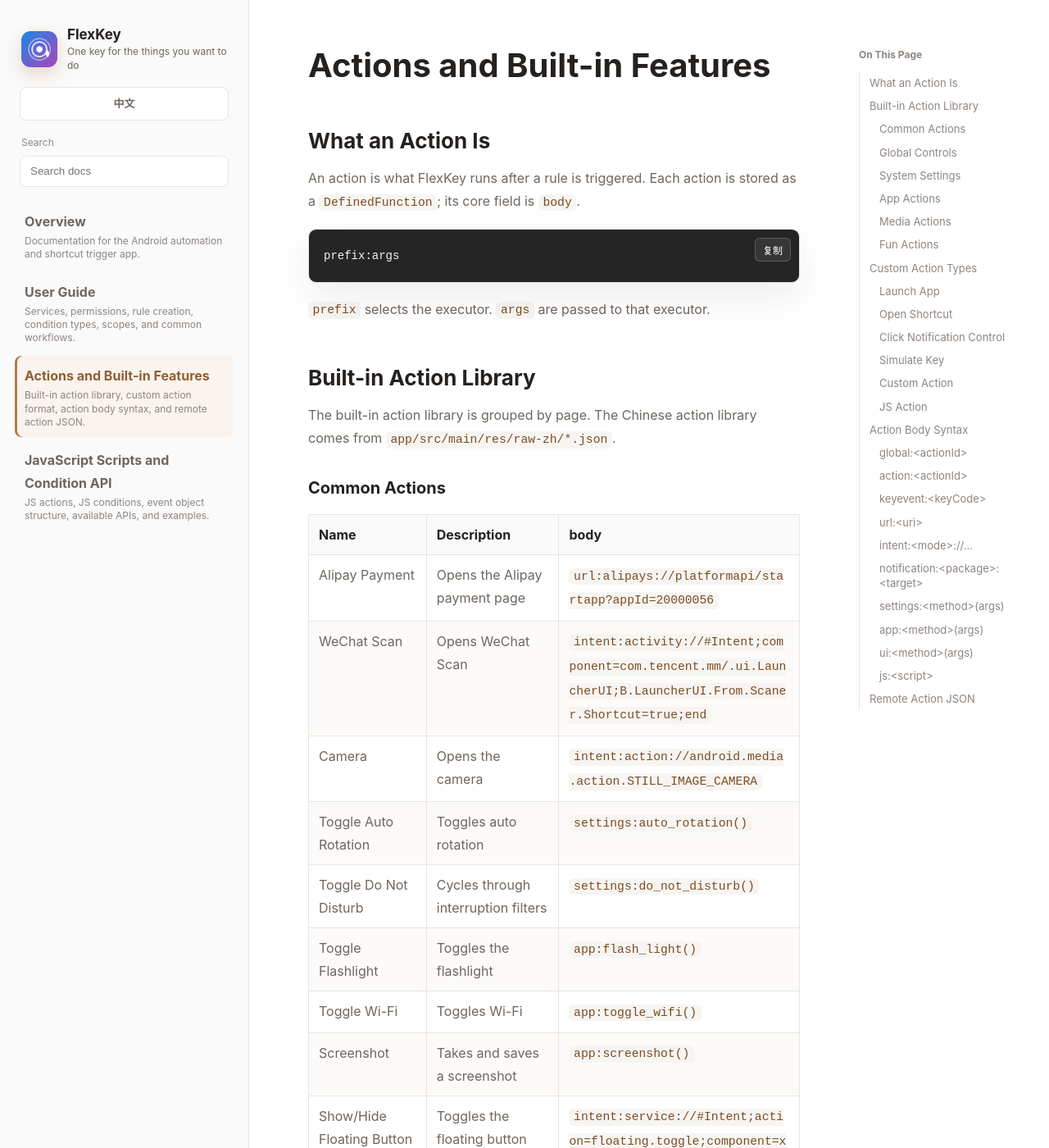
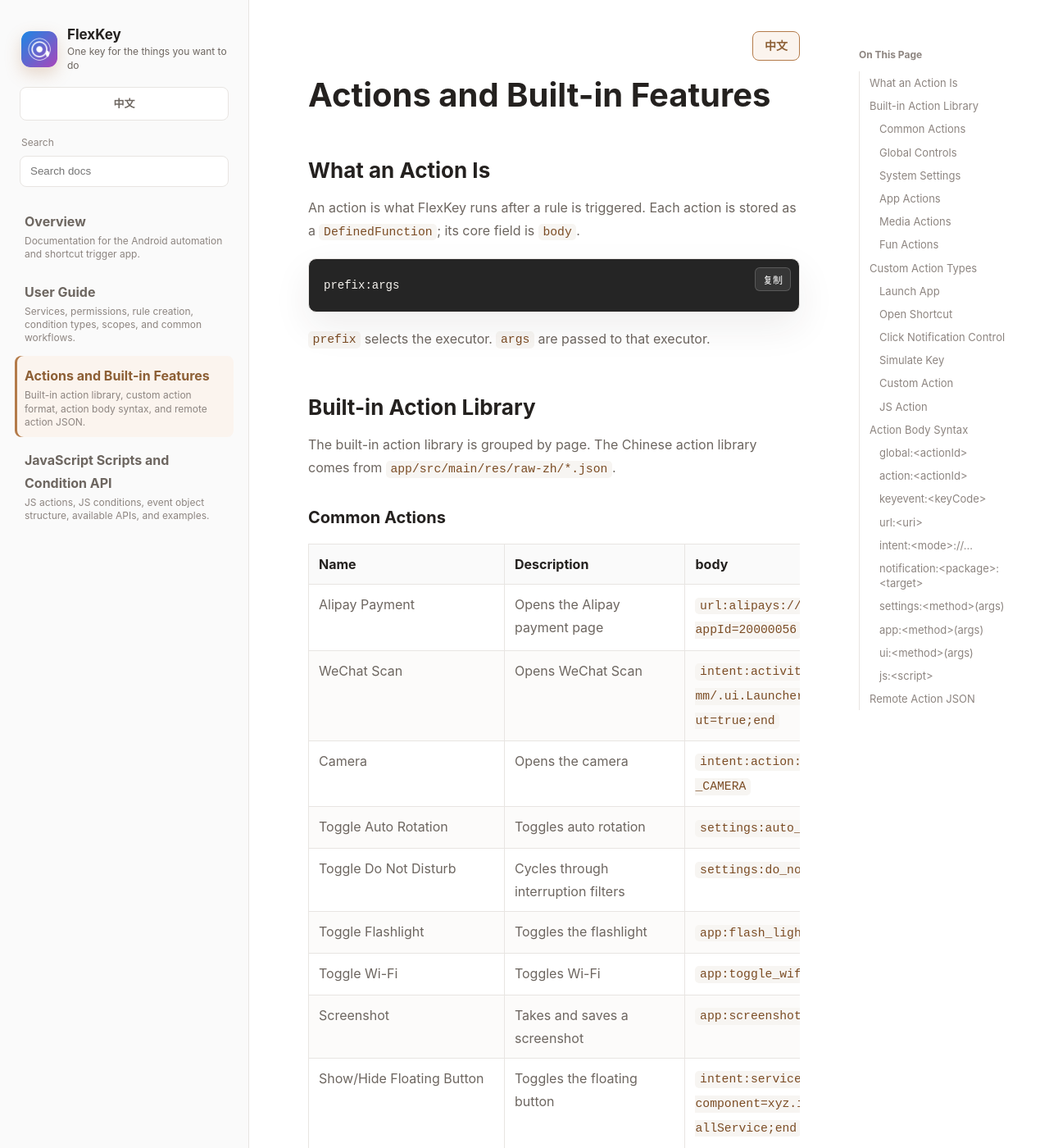
Before and after one commit to fishand73/FlexKeyDocs, a Jekyll site: the page built from en/actions.md, in a window 1280 px wide and 1400 px high. Shown: the whole window at 82% size. Built offline with Jekyll 4.4.1, drawn with Linux system fonts in a browser that asks for light colours; some of the changed text lies outside the part shown.

Commit message:
docs: improve language switch and action tables

```diff
--- a/_layouts/default.html
+++ b/_layouts/default.html
@@ -96,6 +96,12 @@
       <button class="scrim" id="sidebar-scrim" aria-label="{{ close_sidebar }}"></button>
 
       <main class="content-wrap">
+        {% if page.lang_switch_url %}
+          <div class="content-toolbar">
+            <a class="language-switch-primary" href="{{ page.lang_switch_url | relative_url }}">{{ switch_label }}</a>
+          </div>
+        {% endif %}
+
         <article class="doc-content" id="doc-content">
           {{ content }}
         </article>
--- a/assets/css/gitbook.css
+++ b/assets/css/gitbook.css
@@ -114,6 +114,32 @@ a:hover {
 .language-switch:hover {
   border-color: var(--accent);
   color: var(--accent-strong);
+  text-decoration: none;
+}
+
+.content-toolbar {
+  display: flex;
+  justify-content: flex-end;
+  max-width: 760px;
+  margin: -18px 0 18px;
+}
+
+.language-switch-primary {
+  display: inline-flex;
+  align-items: center;
+  min-height: 36px;
+  padding: 0 14px;
+  border: 1px solid var(--accent);
+  border-radius: 8px;
+  background: var(--accent-soft);
+  color: var(--accent-strong);
+  font-size: 14px;
+  font-weight: 700;
+}
+
+.language-switch-primary:hover {
+  background: var(--accent);
+  color: #fff;
   text-decoration: none;
 }
 
@@ -286,11 +312,15 @@ a:hover {
   font-size: 12px;
 }
 
-.doc-content table {
-  display: block;
+.table-scroll {
   width: 100%;
   margin: 18px 0;
   overflow-x: auto;
+}
+
+.doc-content table {
+  width: 100%;
+  margin: 0;
   border-collapse: collapse;
   color: var(--text-soft);
 }
@@ -319,33 +349,47 @@ a:hover {
 }
 
 .doc-content .action-table {
-  display: table;
+  min-width: 860px;
   table-layout: fixed;
+}
+
+.doc-content .action-table-desc-body {
+  min-width: 920px;
+}
+
+.doc-content .action-table-body-dep {
+  min-width: 820px;
+}
+
+.doc-content .action-table th:not(:last-child),
+.doc-content .action-table td:not(:last-child) {
+  word-break: keep-all;
+  overflow-wrap: normal;
 }
 
 .doc-content .action-table th:first-child,
 .doc-content .action-table td:first-child {
-  width: 24%;
+  width: 26%;
 }
 
 .doc-content .action-table-body th:nth-child(2),
 .doc-content .action-table-body td:nth-child(2) {
-  width: 76%;
+  width: 74%;
 }
 
 .doc-content .action-table-desc-body th:nth-child(2),
 .doc-content .action-table-desc-body td:nth-child(2) {
-  width: 27%;
+  width: 24%;
 }
 
 .doc-content .action-table-desc-body th:nth-child(3),
 .doc-content .action-table-desc-body td:nth-child(3) {
-  width: 49%;
+  width: 50%;
 }
 
 .doc-content .action-table-body-dep th:nth-child(2),
 .doc-content .action-table-body-dep td:nth-child(2) {
-  width: 50%;
+  width: 48%;
 }
 
 .doc-content .action-table-body-dep th:nth-child(3),
@@ -554,8 +598,9 @@ a:hover {
     font-size: 23px;
   }
 
-  .doc-content .action-table {
-    display: block;
+  .content-toolbar {
+    justify-content: flex-start;
+    margin: -8px 0 18px;
   }
 
   .page-nav {
--- a/assets/js/docs.js
+++ b/assets/js/docs.js
@@ -57,6 +57,13 @@
     }
   }
 
+  document.querySelectorAll('.doc-content table').forEach(function (table) {
+    const wrapper = document.createElement('div');
+    wrapper.className = 'table-scroll';
+    table.parentNode.insertBefore(wrapper, table);
+    wrapper.appendChild(table);
+  });
+
   document.querySelectorAll('pre').forEach(function (pre) {
     const code = pre.querySelector('code');
     if (!code) {
```
